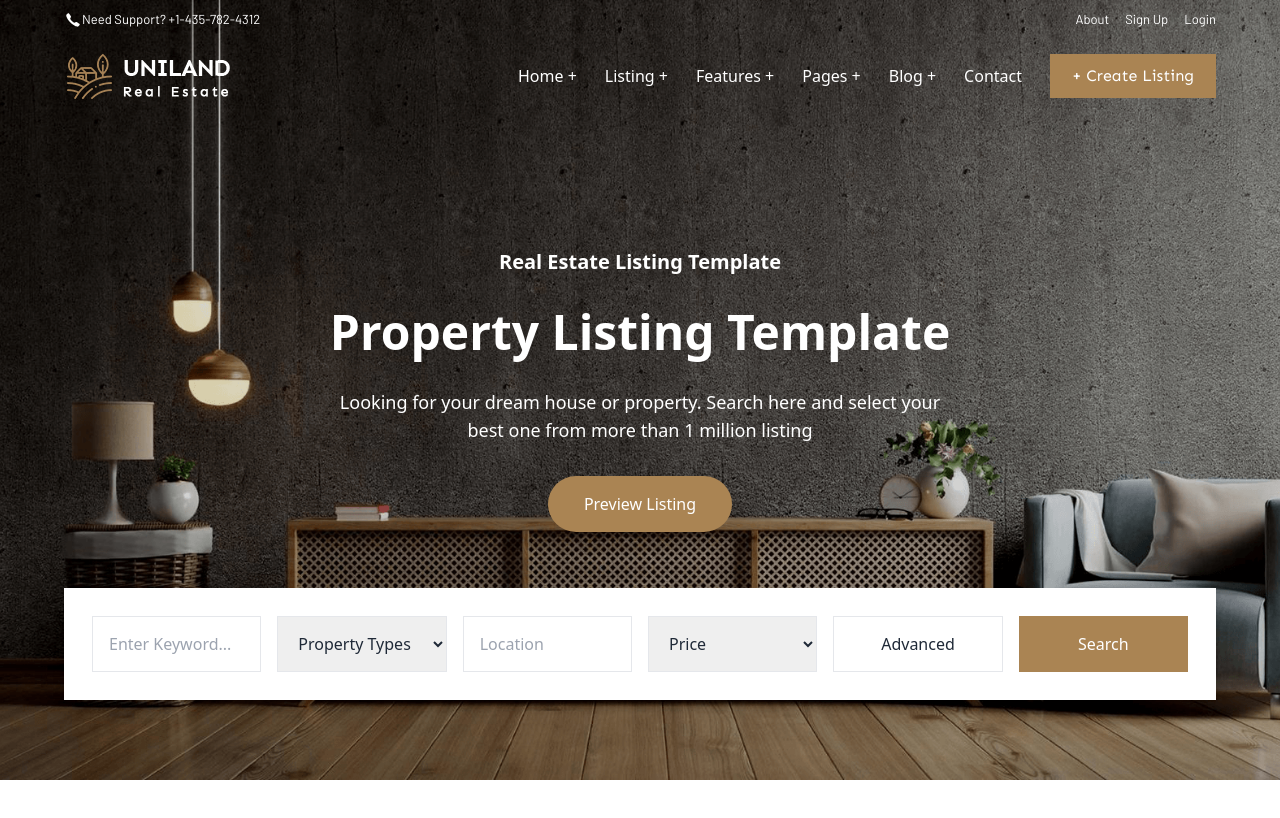
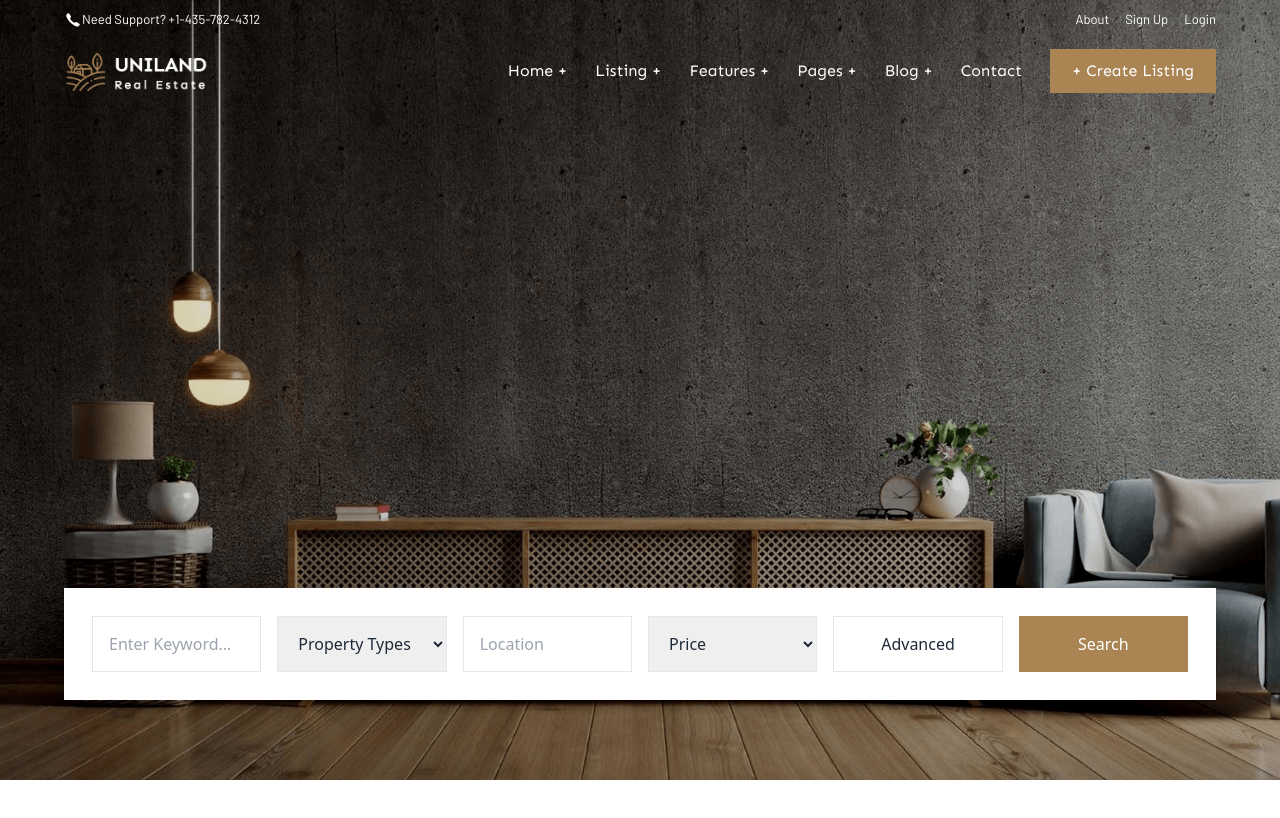
Before and after one commit to RobiulIslam08/Dot-Programmers-Task, a React (Vite) app: page / in a window 1280 px wide. Shown: the top 818 px of the page. Built offline with nearby package versions, Linux system fonts and the light colour scheme.

Commit message:
text animation apply for banner

```diff
--- a/package.json
+++ b/package.json
@@ -10,6 +10,7 @@
     "preview": "vite preview"
   },
   "dependencies": {
+    "animate.css": "^4.1.1",
     "aos": "^3.0.0-beta.6",
     "localforage": "^1.10.0",
     "match-sorter": "^6.3.4",
--- a/src/component/Home/Banner/Banner.jsx
+++ b/src/component/Home/Banner/Banner.jsx
@@ -1,91 +1,10 @@
-// import { useEffect, useState } from 'react';
-// import { BsChevronCompactLeft, BsChevronCompactRight } from 'react-icons/bs';
 
-// const Banner = () => {
-// 	const slides = [
-// 		{
-// 		  url: 'https://images.unsplash.com/photo-1531297484001-80022131f5a1?ixlib=rb-4.0.3&ixid=MnwxMjA3fDB8MHxwaG90by1wYWdlfHx8fGVufDB8fHx8&auto=format&fit=crop&w=2620&q=80',
-// 		},
-// 		{
-// 		  url: 'https://images.unsplash.com/photo-1488590528505-98d2b5aba04b?ixlib=rb-4.0.3&ixid=MnwxMjA3fDB8MHxwaG90by1wYWdlfHx8fGVufDB8fHx8&auto=format&fit=crop&w=2670&q=80',
-// 		},
-// 		{
-// 		  url: 'https://images.unsplash.com/photo-1661961112951-f2bfd1f253ce?ixlib=rb-4.0.3&ixid=MnwxMjA3fDB8MHxwaG90by1wYWdlfHx8fGVufDB8fHx8&auto=format&fit=crop&w=2672&q=80',
-// 		},
-
-// 		{
-// 		  url: 'https://images.unsplash.com/photo-1512756290469-ec264b7fbf87?ixlib=rb-4.0.3&ixid=MnwxMjA3fDB8MHxwaG90by1wYWdlfHx8fGVufDB8fHx8&auto=format&fit=crop&w=2253&q=80',
-// 		},
-// 		{
-// 		  url: 'https://images.unsplash.com/photo-1496181133206-80ce9b88a853?ixlib=rb-4.0.3&ixid=MnwxMjA3fDB8MHxwaG90by1wYWdlfHx8fGVufDB8fHx8&auto=format&fit=crop&w=2671&q=80',
-// 		},
-// 	  ];
-
-// 	  const [currentIndex, setCurrentIndex] = useState(0);
-
-// 	  const prevSlide = () => {
-// 		const isFirstSlide = currentIndex === 0;
-// 		const newIndex = isFirstSlide ? slides.length - 1 : currentIndex - 1;
-// 		setCurrentIndex(newIndex);
-// 	  };
-
-// 	  const nextSlide = () => {
-// 		const isLastSlide = currentIndex === slides.length - 1;
-// 		const newIndex = isLastSlide ? 0 : currentIndex + 1;
-// 		setCurrentIndex(newIndex);
-// 	  };
-
-// 	  const goToSlide = (slideIndex) => {
-// 		setCurrentIndex(slideIndex);
-// 	  };
-
-// 	  useEffect(() => {
-// 		const interval = setInterval(() => {
-// 		  nextSlide();
-// 		}, 6000); // Changes slide every 3 seconds
-
-// 		return () => clearInterval(interval); // Cleanup interval on component unmount
-// 	  // eslint-disable-next-line react-hooks/exhaustive-deps
-// 	  }, [currentIndex]);
-// 	return (
-// 		<div>
-// 			<div className='max-w-[1400px] h-72  md:h-[780px] w-full m-auto relative group'>
-//       <div
-//         style={{ backgroundImage: `url(${slides[currentIndex].url})` }}
-//         className='w-full h-full  bg-center bg-cover duration-500'
-//       ></div>
-//       {/* Left Arrow */}
-//       <div className='hidden group-hover:block absolute top-[50%] -translate-x-0 translate-y-[-50%] left-5 text-2xl  p-2 border-2 hover:bg-white hover:text-black text-white cursor-pointer'>
-//         <BsChevronCompactLeft onClick={prevSlide} size={30} />
-//       </div>
-//       {/* Right Arrow */}
-//       <div className='hidden group-hover:block absolute top-[50%] -translate-x-0 translate-y-[-50%] right-5 text-2xl  p-2 border-2 hover:bg-white hover:text-black text-white cursor-pointer'>
-//         <BsChevronCompactRight onClick={nextSlide} className='' size={30} />
-//       </div>
-//       <div className='flex top-4 justify-center py-2'>
-//         {slides.map((slide, slideIndex) => (
-//           <div
-//             key={slideIndex}
-//             onClick={() => goToSlide(slideIndex)}
-//             className='text-2xl cursor-pointer'
-//           >
-
-
-//           </div>
-//         ))}
-
-//       </div>
-//     </div>
-// 		</div>
-// 	);
-// };
-
-// export default Banner;
 import { useEffect, useState } from 'react';
 import { BsChevronCompactLeft, BsChevronCompactRight } from 'react-icons/bs';
 import houseOne from "../../../assets/Home/1.png"
 import houseTwo from "../../../assets/Home/14.png"
 import houseThree from "../../../assets/Home/2.png"
+import 'animate.css';
 
 const Banner = () => {
 	const slides = [
@@ -148,17 +67,29 @@ const Banner = () => {
 
 				{/* Overlay Text */}
 				<div className="space-y-8  absolute inset-0 hidden md:flex flex-col items-center justify-center text-white text-center px-4">
-					<h2 className=" md:text-xl font-semibold   ">{slides[currentIndex].subtitle}</h2>
-					<h1 className=" md:text-4xl lg:text-5xl font-bold ">{slides[currentIndex].title}</h1>
-					<p className="w-1/2 mx-auto md:text-lg  ">{slides[currentIndex].description}</p>
-					<button className="bg-[#aa8453] text-white hover:bg-[#2e2314] hover:text-[#aa8453] px-9 py-4 rounded-full transform transition duration-400 ease-in-out">
+					<h2
+						key={`subtitle-${currentIndex}`}
+
+						className="md:text-xl animate__delay-1s animate__animated animate__fadeInUp font-sen">
+						{slides[currentIndex].subtitle}
+					</h2>
+					<h1
+						key={`title-${currentIndex}`}
+
+						className="animate__delay-2s animate__animated animate__fadeInUp  md:text-4xl lg:text-5xl font-sen font-bold ">{slides[currentIndex].title}</h1>
+					<p
+						key={`description-${currentIndex}`}
+						className="animate__delay-3s animate__animated animate__fadeInUp w-1/2 mx-auto md:text-lg font-barlow ">{slides[currentIndex].description}</p>
+					<button
+						key={`button-${currentIndex}`}
+					className="animate__delay-3s animate__animated animate__fadeInUp bg-[#aa8453] font-barlow text-white hover:bg-[#2e2314] hover:text-[#aa8453] px-9 py-4 rounded-full transform transition duration-400 ease-in-out">
 						Preview Listing
 					</button>
 
 				</div>
 
 				{/* search card */}
-				<div className="relative -mt-48 z-10">
+				<div className="relative md:-mt-48 z-10">
 					<div className="bg-white shadow-lg p-7 w-[90%] mx-auto">
 						<div className="grid grid-cols-1 md:grid-cols-3 lg:grid-cols-6 gap-4">
 							{/* Enter Keyword Input */}
--- a/src/shared/Navbar/Navbar.jsx
+++ b/src/shared/Navbar/Navbar.jsx
@@ -1,179 +1,3 @@
-// // import { IoIosCall } from "react-icons/io";
-// // import { Link } from "react-router-dom";
-// // import logo from "../../assets/logo-white.png"
-// // import { HiOutlineMenuAlt3 } from "react-icons/hi";
-// // import { useState } from "react";
-
-// // const Navbar = () => {
-// // 	const [isOpen, setIsOpen] = useState(false);
-
-// // 	const toggleOffcanvas = () => {
-// // 	  setIsOpen(!isOpen);
-// // 	};
-
-// // 	return (
-// // 		<>
-
-// // 			<div className=" text-white md:px-8 lg:px-16  bg-[#222222]">
-
-// // 			{/* frist nav */}
-// // 			<nav className="hidden md:flex justify-between  pt-[10px] font-barlow text-[13px]">
-// // 				<div className="flex items-center">
-// // 					<IoIosCall className="text-lg "/>
-// // 					<p > Need Support ? +1-435-782-4312</p>
-// // 				</div>
-// // 				<div>
-// // 					<ul className="flex space-x-4">
-// // 						<li><Link to="#">About</Link></li>
-// // 						<li><Link to="#">Sign Up</Link></li>
-// // 						<li><Link to="#">Login</Link></li>
-// // 					</ul>
-// // 				</div>
-// // 			</nav>
-
-// // 			{/* second nav */}
-// // 			<nav className="flex items-center justify-between pt-4">
-// // 				{/* logo */}
-// // 				<div>
-// // 					<img src={logo} alt="" />
-// // 				</div>
-
-// // 				{/* nav item and button */}
-// // 				<div className="">
-// // 					{/* nav item for large device */}
-// // 					<ul className="lg:flex hidden gap-7 items-center">
-
-// // 						<li><Link to = "#">Home +</Link></li>
-// // 						<li><Link to = "#">Listing +</Link></li>
-// // 						<li><Link to = "#">Features +</Link></li>
-// // 						<li><Link to = "#">Pages +</Link></li>
-// // 						<li><Link to = "#">Blog +</Link></li>
-// // 						<li><Link to = "#">Contact</Link></li>
-
-// // 					<button className="bg-[#aa8453] px-[22px] py-[10px] font-sen text-base">+ Create Listing</button>
-// // 					</ul>
-
-// // 					{/* nav for small device */}
-// // 					<HiOutlineMenuAlt3 className="text-4xl lg:hidden" />
-
-
-
-
-
-
-
-
-// // 				</div>
-// // 			</nav>
-// // 			</div>
-
-
-// // 		</>
-// // 	);
-// // };
-
-// // export default Navbar;
-
-
-
-// import { IoIosCall } from "react-icons/io";
-// import { Link } from "react-router-dom";
-// import logo from "../../assets/logo-white.png";
-// import { HiOutlineMenuAlt3 } from "react-icons/hi";
-// import { useState } from "react";
-
-// const Navbar = () => {
-//   const [isOffcanvasOpen, setIsOffcanvasOpen] = useState(false);
-
-//   const toggleOffcanvas = () => {
-//     setIsOffcanvasOpen(!isOffcanvasOpen);
-//   };
-
-//   return (
-//     <>
-//       <div className="pb-20 text-white md:px-8 lg:px-16 bg-[#222222]">
-//         {/* First nav */}
-//         <nav className="hidden md:flex justify-between pt-[10px] font-barlow text-[13px]">
-//           <div className="flex items-center">
-//             <IoIosCall className="text-lg" />
-//             <p>Need Support? +1-435-782-4312</p>
-//           </div>
-//           <div>
-//             <ul className="flex space-x-4">
-//               <li><Link to="#">About</Link></li>
-//               <li><Link to="#">Sign Up</Link></li>
-//               <li><Link to="#">Login</Link></li>
-//             </ul>
-//           </div>
-//         </nav>
-
-//         {/* Second nav */}
-//         <nav className="flex items-center justify-between pt-4">
-//           {/* Logo */}
-//           <div>
-//             <img src={logo} alt="Logo" />
-//           </div>
-
-//           {/* Nav items for large devices */}
-//           <div className="lg:flex hidden gap-7 items-center">
-//             <ul className="flex gap-7 items-center">
-//               <li><Link to="#">Home +</Link></li>
-//               <li><Link to="#">Listing +</Link></li>
-//               <li><Link to="#">Features +</Link></li>
-//               <li><Link to="#">Pages +</Link></li>
-//               <li><Link to="#">Blog +</Link></li>
-//               <li><Link to="#">Contact</Link></li>
-//             </ul>
-//             <button className="bg-[#aa8453] px-[22px] py-[10px] font-sen text-base">
-//               + Create Listing
-//             </button>
-//           </div>
-
-//           {/* Offcanvas menu for small devices */}
-//           <HiOutlineMenuAlt3
-//             className="text-4xl lg:hidden cursor-pointer"
-//             onClick={toggleOffcanvas}
-//           />
-
-//           {/* Offcanvas Top */}
-//           <div
-//             className={`fixed top-0 left-0 w-full  bg-gray-800 text-white transform transition-transform ${
-//               isOffcanvasOpen ? "translate-y-0" : "-translate-y-full"
-//             }`}
-//             style={{ zIndex: 1000 }}
-//           >
-//             {/* Offcanvas header */}
-//             <div className="flex justify-between items-center p-4">
-//               <h5 className="text-lg">Offcanvas Top</h5>
-//               <button
-//                 type="button"
-//                 className="text-white text-2xl"
-//                 onClick={toggleOffcanvas}
-//               >
-//                 &times;
-//               </button>
-//             </div>
-
-//             {/* Offcanvas body */}
-//             <div className="p-4">
-//               <ul>
-//                 <li><Link to="#">Home +</Link></li>
-//                 <li><Link to="#">Listing +</Link></li>
-//                 <li><Link to="#">Features +</Link></li>
-//                 <li><Link to="#">Pages +</Link></li>
-//                 <li><Link to="#">Blog +</Link></li>
-//                 <li><Link to="#">Contact</Link></li>
-
-//               </ul>
-//             </div>
-//           </div>
-//         </nav>
-//       </div>
-//     </>
-//   );
-// };
-
-// export default Navbar;
 
 import { IoIosCall } from "react-icons/io";
 import { Link } from "react-router-dom";
@@ -189,7 +13,7 @@ const Navbar = () => {
 
   const [isScrolled, setIsScrolled] = useState(false);
   const handleScroll = () => {
-    if (window.scrollY > 50) {
+    if (window.scrollY > 120) {
       setIsScrolled(true);  // If scrolled down 50px or more, add background
     } else {
       setIsScrolled(false);  // If near the top, remove background
@@ -212,19 +36,7 @@ const Navbar = () => {
             : ' fixed top-0 text-white left-0 w-full z-50'
         }`}>
         {/* First nav */}
-        {/* <nav className="hidden md:flex justify-between pt-[10px] font-barlow text-[13px]">
-          <div className="flex items-center">
-            <IoIosCall className="text-lg" />
-            <p>Need Support? +1-435-782-4312</p>
-          </div>
-          <div>
-            <ul className="flex space-x-4">
-              <li><Link to="#">About</Link></li>
-              <li><Link to="#">Sign Up</Link></li>
-              <li><Link to="#">Login</Link></li>
-            </ul>
-          </div>
-        </nav> */}
+
         <nav
   className={` transition-all duration-500 ease-in-out ${
     isScrolled ? "hidden" : "md:flex hidden"
@@ -251,30 +63,30 @@ const Navbar = () => {
 
 
         {/* Second nav */}
-        <nav className="flex items-center justify-between pt-4">
+        <nav className="flex items-center justify-between pt-2  md:pt-4">
           {/* Logo */}
           <div>
-            <img src={logo} alt="Logo" />
+            <img src={logo} className="w-28 md:w-36" alt="Logo" />
           </div>
 
           {/* Nav items for large devices */}
           <div className="lg:flex hidden gap-7 items-center">
-            <ul className="flex gap-7 items-center">
-              <li><Link to="#">Home +</Link></li>
-              <li><Link to="#">Listing +</Link></li>
-              <li><Link to="#">Features +</Link></li>
-              <li><Link to="#">Pages +</Link></li>
-              <li><Link to="#">Blog +</Link></li>
-              <li><Link to="#">Contact</Link></li>
+            <ul className="flex gap-7 items-center font-sen">
+              <li className="hover:text-[#aa8453] transform transition duration-200 ease-out"><Link to="#">Home +</Link></li>
+              <li className="hover:text-[#aa8453] transform transition duration-200 ease-out"><Link to="#">Listing +</Link></li>
+              <li className="hover:text-[#aa8453] transform transition duration-200 ease-out"><Link to="#">Features +</Link></li>
+              <li className="hover:text-[#aa8453] transform transition duration-200 ease-out"><Link to="#">Pages +</Link></li>
+              <li className="hover:text-[#aa8453] transform transition duration-200 ease-out"><Link to="#">Blog +</Link></li>
+              <li className="hover:text-[#aa8453] transform transition duration-200 ease-out"><Link to="#">Contact</Link></li>
             </ul>
-            <button className="bg-[#aa8453] px-[22px] py-[10px] font-sen text-base">
+            <button className="bg-[#aa8453] hover:bg-[#b39063] px-[22px] py-[10px] font-sen text-base">
               + Create Listing
             </button>
           </div>
 
           {/* Offcanvas menu for small devices */}
           <HiOutlineMenuAlt3
-            className="text-4xl lg:hidden cursor-pointer"
+            className="text-4xl text-[#aa8453] lg:hidden cursor-pointer"
             onClick={toggleOffcanvas}
           />
 
@@ -286,37 +98,37 @@ const Navbar = () => {
   {/* Offcanvas body */}
   <div className="p-4 overflow-y-auto h-full">
     <ul className="space-y-4">
-      <li><Link to="#">
+      <li className="hover:text-[#aa8453] transform transition duration-200 ease-out"><Link to="#">
         <div className="flex justify-between">
           <p>Home</p>
           <p>+</p>
         </div>
       </Link></li>
-      <li><Link to="#">
+      <li className="hover:text-[#aa8453] transform transition duration-200 ease-out"><Link to="#">
         <div className="flex justify-between">
           <p>Listing</p>
           <p>+</p>
         </div>
       </Link></li>
-      <li><Link to="#">
+      <li className="hover:text-[#aa8453] transform transition duration-200 ease-out"><Link to="#">
         <div className="flex justify-between">
           <p>Features</p>
           <p>+</p>
         </div>
       </Link></li>
-      <li><Link to="#">
+      <li className="hover:text-[#aa8453] transform transition duration-200 ease-out"><Link to="#">
         <div className="flex justify-between">
           <p>Pages</p>
           <p>+</p>
         </div>
       </Link></li>
-      <li><Link to="#">
+      <li className="hover:text-[#aa8453] transform transition duration-200 ease-out"><Link to="#">
       <div className="flex justify-between">
           <p>Blogs</p>
         <p>+</p>
         </div>
       </Link></li>
-      <li><Link to="#">Contact</Link></li>
+      <li className="hover:text-[#aa8453] transform transition duration-200 ease-out"><Link to="#">Contact</Link></li>
     </ul>
     <button className="bg-[#aa8453] px-[22px] py-[10px] font-sen text-base mt-4">
       + Create Listing
```
Also changed, not shown: 1 other file (tests, documents, lock files or other folders).
